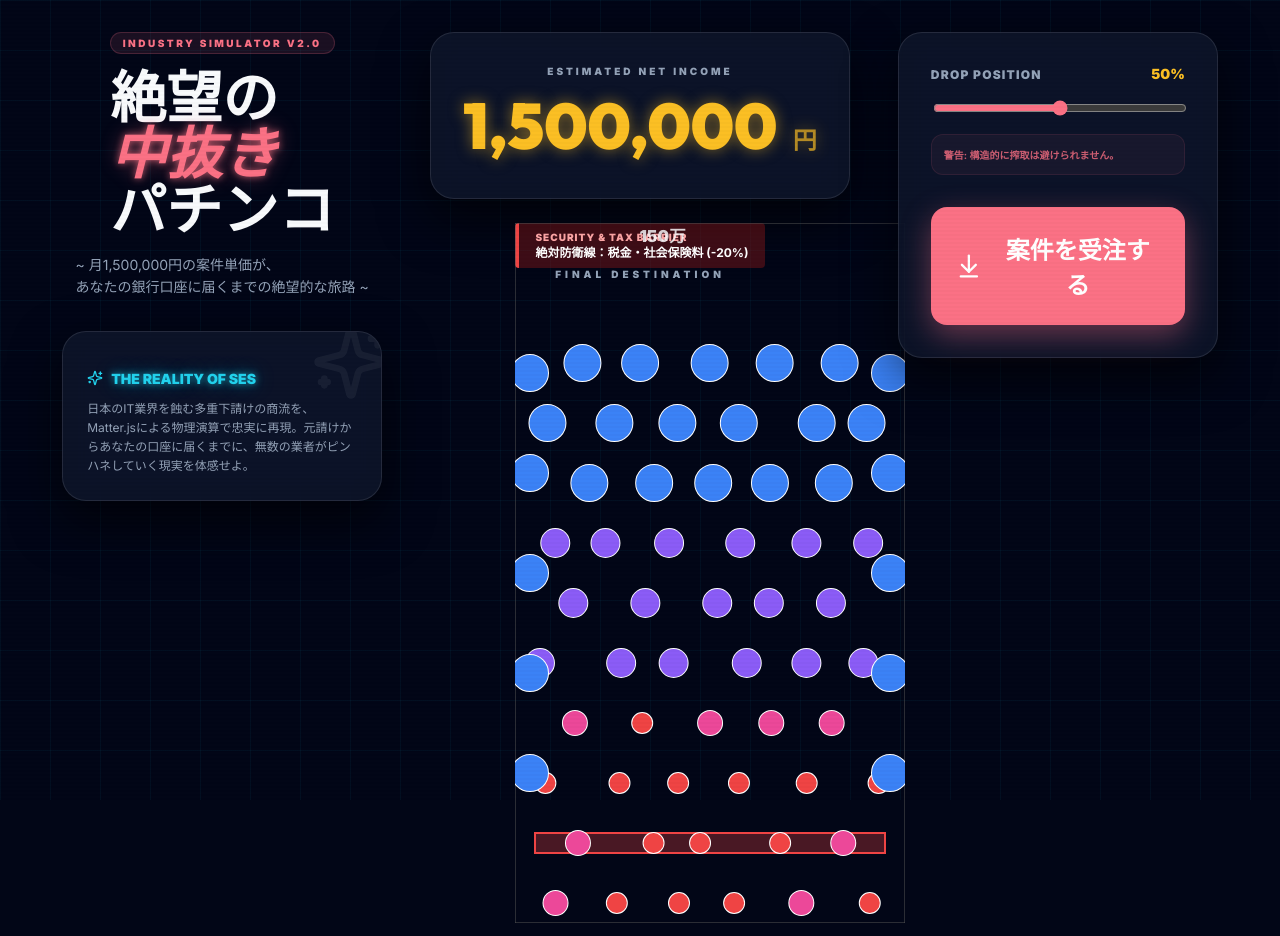
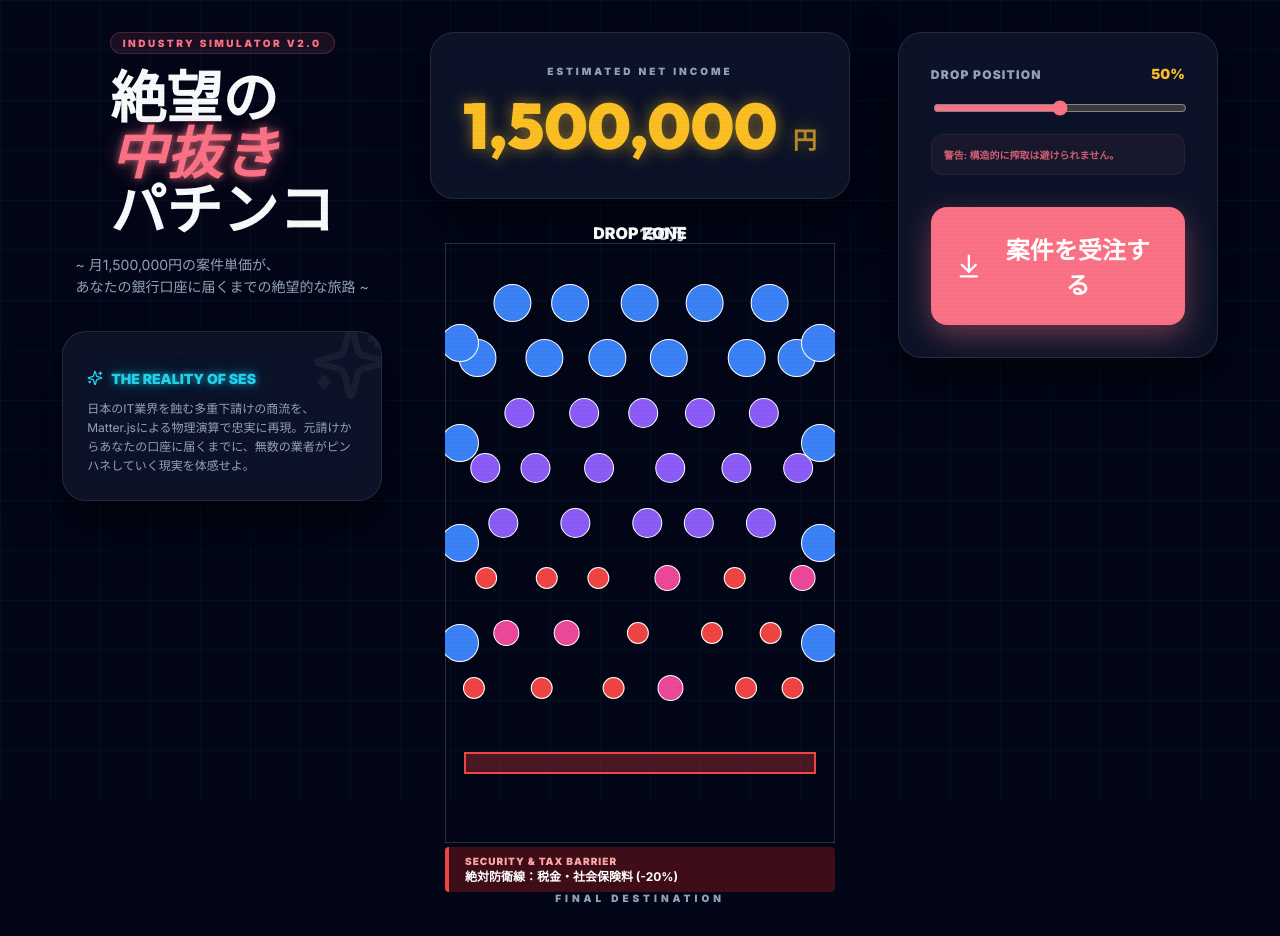
Before and after one commit to NanatoOgawa/ses-pachinko, a Next.js app: page / in a window 1280 px wide. Built offline with nearby package versions, Linux system fonts and the light colour scheme.

Commit message:
UI: Fixed element overlap by restructuring GameCanvas and pin coordinates

```diff
--- a/src/app/page.tsx
+++ b/src/app/page.tsx
@@ -50,7 +50,7 @@ const GameCanvas = ({
   const effectIdRef = useRef(0);
 
   const cw = 390;
-  const ch = 700;
+  const ch = 600;
 
   // 初期化（Matter.js）
   useEffect(() => {
@@ -117,7 +117,7 @@ const GameCanvas = ({
         const b = ballRef.current;
         const vel = b.velocity;
         const speedSq = vel.x * vel.x + vel.y * vel.y;
-        if (speedSq < 0.1 && b.position.y < ch - 100) {
+        if (speedSq < 0.1 && b.position.y < ch - 50) {
           Matter.Body.applyForce(b, b.position, { x: (Math.random() - 0.5) * 0.005, y: 0.002 });
         }
       }
@@ -160,15 +160,14 @@ const GameCanvas = ({
   }, [gameState]);
 
   return (
-    <div className="relative w-[400px] h-[720px] p-2 bg-zinc-900 rounded-[2.5rem] border-[6px] border-zinc-800 shadow-[0_0_50px_rgba(0,0,0,1),0_0_20px_rgba(34,211,238,0.2)] overflow-hidden">
+    <div className="relative w-[400px] bg-zinc-900 rounded-[2.5rem] border-[6px] border-zinc-800 shadow-[0_0_50px_rgba(0,0,0,1)] p-2">
       {/* 筐体のネオン管演出 */}
       <div className="absolute inset-0 border-2 border-cyan-500/20 rounded-[2.2rem] pointer-events-none z-10" />
-      <div className="absolute -inset-1 border border-cyan-400/10 rounded-[2.6rem] blur-sm pointer-events-none" />
 
-      <div className="relative w-full h-full rounded-[2rem] overflow-hidden bg-black/80 bg-cyber-grid">
-        <div ref={sceneRef} className="absolute inset-0" />
+      <div className="relative w-full rounded-[2rem] overflow-hidden bg-black/80 bg-cyber-grid flex flex-col items-center">
 
-        {/* 落下位置のプレビュー */}
+        {/* 上部：落下位置と初期情報 */}
+        <div className="relative w-full h-[100px] flex items-center justify-center border-b border-zinc-800/50">
           {gameState === "idle" && (
             <div
               className="absolute top-4 w-12 h-12 border-4 border-amber-400/50 rounded-full flex items-center justify-center animate-pulse shadow-[0_0_15px_rgba(251,191,36,0.5)]"
@@ -177,7 +176,11 @@ const GameCanvas = ({
               <span className="text-amber-400 text-xs font-black">{(INITIAL_MONEY/10000)}万</span>
             </div>
           )}
+          <span className="text-zinc-700 text-[10px] font-black tracking-[0.5em] uppercase opacity-50">Drop Zone</span>
+        </div>
 
+        {/* メイン：Matter.js キャンバス */}
+        <div ref={sceneRef} className="relative w-full h-[600px]" style={{ zIndex: 5 }}>
           {/* 衝突ポップアップエフェクト */}
           {effects.map((ef) => (
             <div
@@ -190,14 +193,15 @@ const GameCanvas = ({
           ))}
         </div>
 
-      {/* キャンバスの外側に情報を配置（重なり防止） */}
-      <div className="flex flex-col items-center mt-4 gap-2">
-        <div style={{ background: 'rgba(153, 27, 27, 0.4)', borderLeft: '4px solid #ef4444', padding: '0.5rem 1rem', width: '100%', borderRadius: '4px' }}>
+        {/* 下部：税金ゾーンとゴール情報 */}
+        <div className="relative w-full p-4 flex flex-col gap-3 bg-zinc-950/80 border-t border-zinc-800/50 z-20">
+          <div style={{ background: 'rgba(153, 27, 27, 0.4)', borderLeft: '4px solid #ef4444', padding: '0.5rem 1rem', borderRadius: '4px' }}>
             <div style={{ fontSize: '10px', color: '#fca5a5', fontWeight: '900', textTransform: 'uppercase', letterSpacing: '0.1em' }}>Security & Tax Barrier</div>
             <div style={{ fontSize: '12px', color: 'white', fontWeight: '700' }}>絶対防衛線：税金・社会保険料 (-20%)</div>
           </div>
           <div className="text-center opacity-40">
             <div style={{ fontSize: '10px', color: '#94a3b8', fontWeight: '900', textTransform: 'uppercase', letterSpacing: '0.4em' }}>Final Destination</div>
+          </div>
         </div>
       </div>
     </div>
@@ -238,39 +242,39 @@ export default function Home() {
     const patternType = Math.floor(Math.random() * 8);
     switch (patternType) {
       case 0: // スタンダード
-        for (let r = 0; r < 10; r++) {
+        for (let r = 0; r < 8; r++) {
           const cols = r % 2 === 0 ? 5 : 6;
           const spacingX = cw / 6;
           const startX = r % 2 === 0 ? spacingX : spacingX / 2;
           for (let c = 0; c < cols; c++) {
-            let idx = r < 3 ? 0 : (r < 6 ? 1 : (Math.random() > 0.5 ? 2 : 3));
-            addPin(idx, startX + c * spacingX + (Math.random()-0.5)*20, 140 + r * 60);
+            let idx = r < 2 ? 0 : (r < 5 ? 1 : (Math.random() > 0.5 ? 2 : 3));
+            addPin(idx, startX + c * spacingX + (Math.random()-0.5)*20, 60 + r * 55);
           }
         }
         break;
       case 1: // V字
-        for (let r = 0; r < 9; r++) {
+        for (let r = 0; r < 8; r++) {
           const gap = Math.max(30, 160 - r * 15);
-          addPin(r < 3 ? 0 : 1, cw/2 - gap, 150 + r * 55);
-          addPin(r < 3 ? 0 : 1, cw/2 + gap, 150 + r * 55);
-          if (r > 4 && r % 2 === 0) addPin(3, cw / 2, 175 + r * 55);
+          addPin(r < 3 ? 0 : 1, cw/2 - gap, 60 + r * 55);
+          addPin(r < 3 ? 0 : 1, cw/2 + gap, 60 + r * 55);
+          if (r > 3 && r % 2 === 0) addPin(3, cw / 2, 85 + r * 55);
         }
         break;
       case 5: // 回廊
-        for (let r = 0; r < 10; r++) {
-          addPin(0, 40, 140 + r * 55);
-          addPin(0, cw - 40, 140 + r * 55);
-          if (r > 3 && Math.random() > 0.2) addPin(r < 7 ? 1 : 2, cw/2 + (Math.random()-0.5)*60, 150 + r * 55);
+        for (let r = 0; r < 8; r++) {
+          addPin(0, 40, 60 + r * 55);
+          addPin(0, cw - 40, 60 + r * 55);
+          if (r > 2 && Math.random() > 0.2) addPin(r < 6 ? 1 : 2, cw/2 + (Math.random()-0.5)*60, 60 + r * 55);
         }
         break;
       default: // 乱立その他
-        for (let i = 0; i < 45; i++) {
-          const y = 140 + Math.random() * 420;
-          addPin(y < 250 ? 0 : (y < 400 ? 1 : 2), 30 + Math.random()*(cw-60), y);
+        for (let i = 0; i < 40; i++) {
+          const y = 60 + Math.random() * 400;
+          addPin(y < 180 ? 0 : (y < 320 ? 1 : 2), 30 + Math.random()*(cw-60), y);
         }
     }
     // 端抜け防止
-    for (let y = 150; y < 600; y += 100) {
+    for (let y = 100; y < 500; y += 100) {
       addPin(0, 15, y);
       addPin(0, cw - 15, y);
     }
```
Lines whose indentation alone changed are shown as unchanged.
